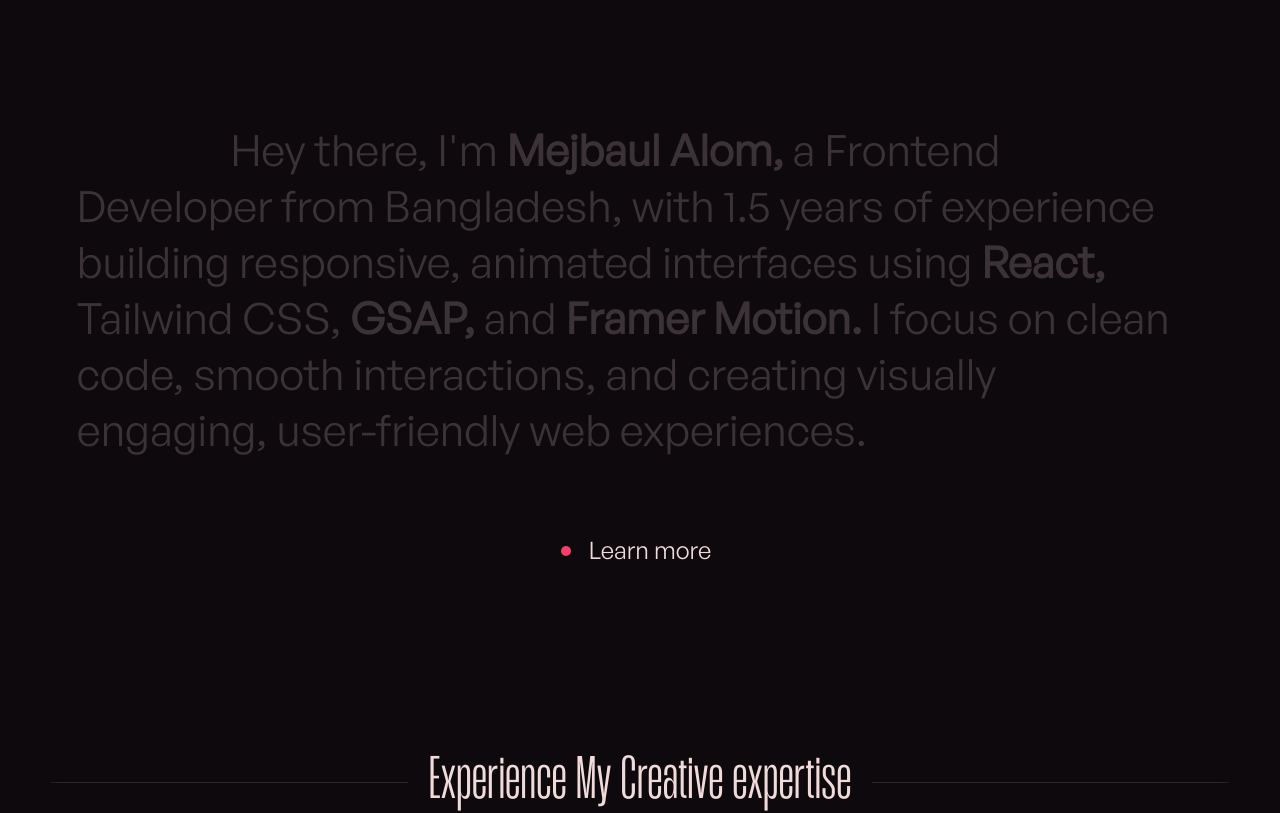
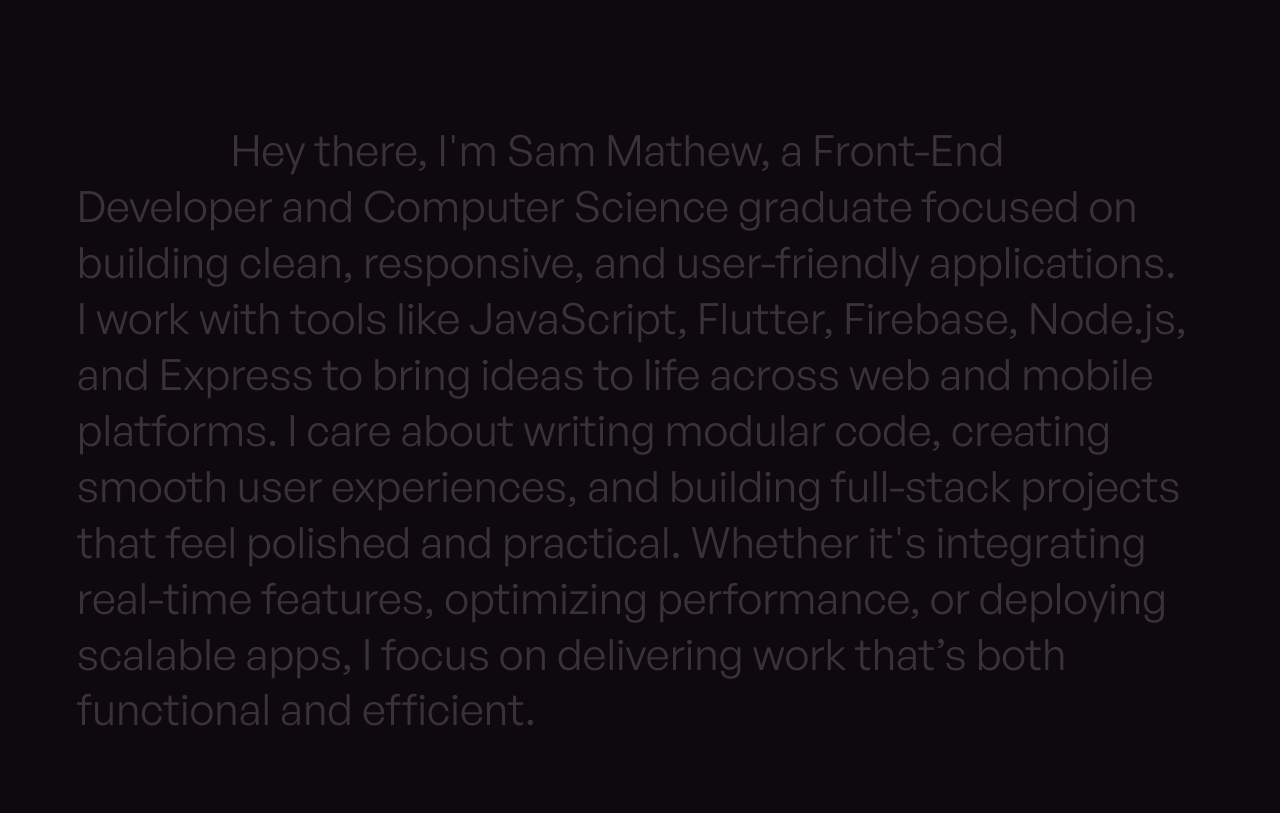
Before and after one commit to Samuel-J-Mathew/MyPortfolio, a React (Vite) app: page / in a window 1280 px wide. Shown: the part 780-1593 px from the top of the page. Built offline with nearby package versions, Linux system fonts and the light colour scheme.

Commit message:
Update Info.jsx

```diff
--- a/src/Components/Info.jsx
+++ b/src/Components/Info.jsx
@@ -50,7 +50,7 @@
                 className="w-full max-w-[1150px] mx-auto h-full flex justify-center items-center gap-10"
             >
                 <div className="text-[27px] md:text-4xl lg:text-[38px] xl:text-[43px] 2xl:text-[47px] w-full font-font1 overflow-hidden leading-[130%]">
-                    {"Hey there, I'm Mejbaul Alom, a Frontend Developer from Bangladesh, with 1.5 years of experience building responsive, animated interfaces using React, Tailwind CSS, GSAP, and Framer Motion. I focus on clean code, smooth interactions, and creating visually engaging, user-friendly web experiences."
+                    {"Hey there, I'm Sam Mathew, a Front-End Developer and Computer Science graduate focused on building clean, responsive, and user-friendly applications. I work with tools like JavaScript, Flutter, Firebase, Node.js, and Express to bring ideas to life across web and mobile platforms. I care about writing modular code, creating smooth user experiences, and building full-stack projects that feel polished and practical. Whether it's integrating real-time features, optimizing performance, or deploying scalable apps, I focus on delivering work that’s both functional and efficient."
                         .split(" ")
                         .map((c, i) => {
                             return (
```
